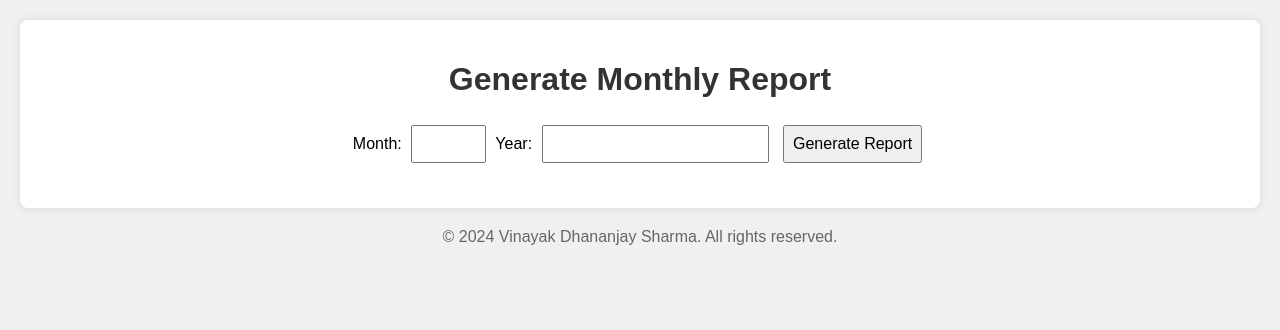
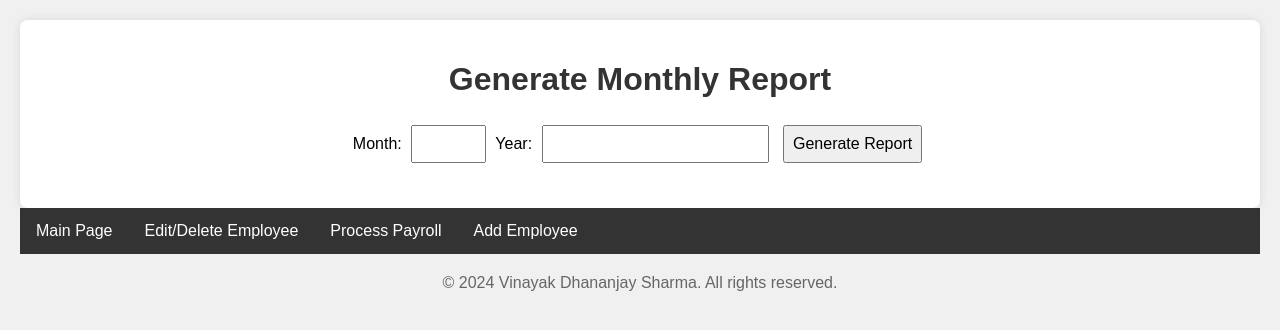
Before and after one commit to Vinayak312019/payroll-system, a PHP site: page /generate_report.php in a window 1280 px wide. Shown: the top 330 px of the page. Run offline with PHP 8.4, Linux system fonts and the light colour scheme; a stand-in replaces the project's code that opens the database connection.

Commit message:
Update generate_report.php

```diff
--- a/generate_report.php
+++ b/generate_report.php
@@ -1,5 +1,17 @@
 <?php
 include 'config.php';
+
+// Custom rounding function
+function custom_round($value) {
+    $rounded_value = round($value, 2); // Round to 2 decimal places first
+    $fractional_part = $rounded_value - floor($rounded_value);
+
+    if ($fractional_part >= 0.50) {
+        return ceil($rounded_value); // Round up if fractional part is 0.50 or more
+    } else {
+        return floor($rounded_value); // Round down if fractional part is less than 0.50
+    }
+}
 
 // Function to get the number of days in a specific month and year
 function getDaysInMonth($month, $year) {
@@ -53,10 +65,10 @@ if ($_SERVER["REQUEST_METHOD"] == "POST" && isset($_POST['edit_employee_id'])) {
 
     // Calculate updated values
     $edit_per_day_salary = $edit_basic_salary / $days_in_month;
-    $edit_inhand_salary = $edit_per_day_salary * $edit_present_days;
-    $edit_overtime_pay = $edit_per_day_salary * $edit_overtime_days;
-    $edit_total_pay = $edit_inhand_salary + $edit_overtime_pay + $edit_other + $edit_bonus;
-    $edit_net_pay = $edit_total_pay - ($edit_pf + $edit_esic + $edit_loan_deducted + $edit_lwf + $edit_profession_tax);
+    $edit_inhand_salary = custom_round($edit_per_day_salary * $edit_present_days);
+    $edit_overtime_pay = custom_round($edit_per_day_salary * $edit_overtime_days);
+    $edit_total_pay = custom_round($edit_inhand_salary + $edit_overtime_pay + $edit_other + $edit_bonus);
+    $edit_net_pay = custom_round($edit_total_pay - ($edit_pf + $edit_esic + $edit_loan_deducted + $edit_lwf + $edit_profession_tax));
 
     // Update Payroll record
     $sql_update = "UPDATE Payroll SET
@@ -182,6 +194,26 @@ if ($_SERVER["REQUEST_METHOD"] == "POST" && isset($_POST['edit_employee_id'])) {
             margin-top: 20px;
             color: #666;
         }
+        ul {
+            list-style-type: none;
+            padding: 0;
+            margin: 0;
+            background-color: #333;
+            overflow: hidden;
+        }
+        li {
+            float: left;
+        }
+        li a {
+            display: block;
+            color: white;
+            text-align: center;
+            padding: 14px 16px;
+            text-decoration: none;
+        }
+        li a:hover {
+            background-color: #111;
+        }
     </style>
 </head>
 <body>
@@ -242,10 +274,10 @@ if ($_SERVER["REQUEST_METHOD"] == "POST" && isset($_POST['edit_employee_id'])) {
                                 <td><?php echo $payroll['LoanDeducted']; ?></td>
                                 <td><?php echo $payroll['LWF']; ?></td>
                                 <td><?php echo $payroll['ProfessionTax']; ?></td>
-                                <td><?php echo $payroll['InhandSalary']; ?></td>
-                                <td><?php echo $payroll['OvertimePay']; ?></td>
-                                <td><?php echo $payroll['TotalPay']; ?></td>
-                                <td><?php echo $payroll['NetPay']; ?></td>
+                                <td><?php echo custom_round($payroll['InhandSalary']); ?></td>
+                                <td><?php echo custom_round($payroll['OvertimePay']); ?></td>
+                                <td><?php echo custom_round($payroll['TotalPay']); ?></td>
+                                <td><?php echo custom_round($payroll['NetPay']); ?></td>
                                 <td><?php echo number_format($payroll['BasicSalary'] / getDaysInMonth($payroll['Month'], $payroll['Year']), 2); ?></td>
                                 <td>
                                     <form method="post" class="edit-form" action="<?php echo $_SERVER['PHP_SELF']; ?>">
@@ -277,6 +309,12 @@ if ($_SERVER["REQUEST_METHOD"] == "POST" && isset($_POST['edit_employee_id'])) {
             </div>
         <?php endif; ?>
     </div>
+    <ul>
+        <li><a href="index.php">Main Page</a></li>
+        <li><a href="list_employees.php">Edit/Delete Employee</a></li>
+        <li><a href="process_payroll.php">Process Payroll</a></li>
+        <li><a href="add_employee.php">Add Employee</a></li>
+    </ul>
     <footer>
         <p>&copy; <?php echo date("Y"); ?> Vinayak Dhananjay Sharma. All rights reserved.</p>
     </footer>
```
